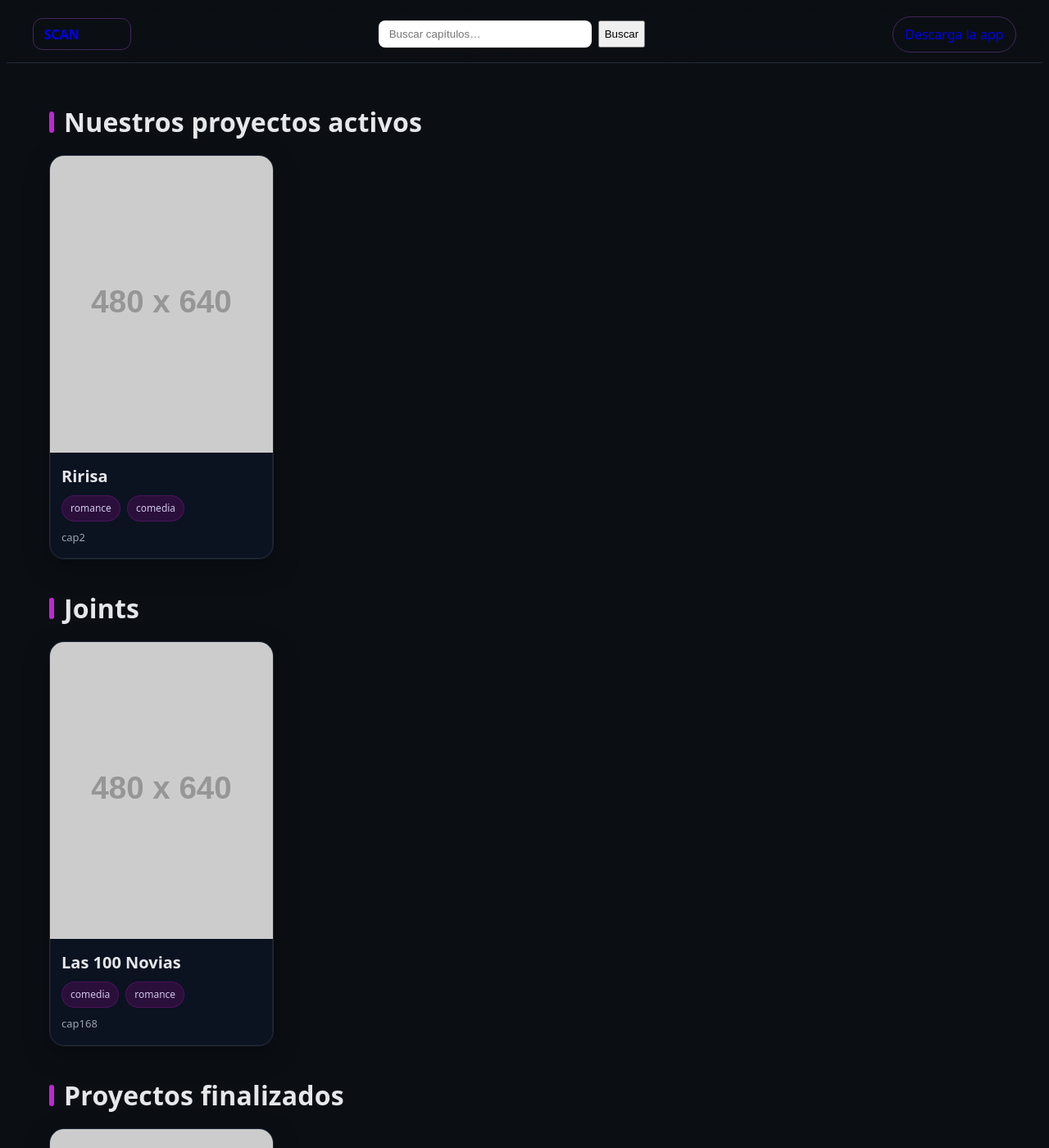
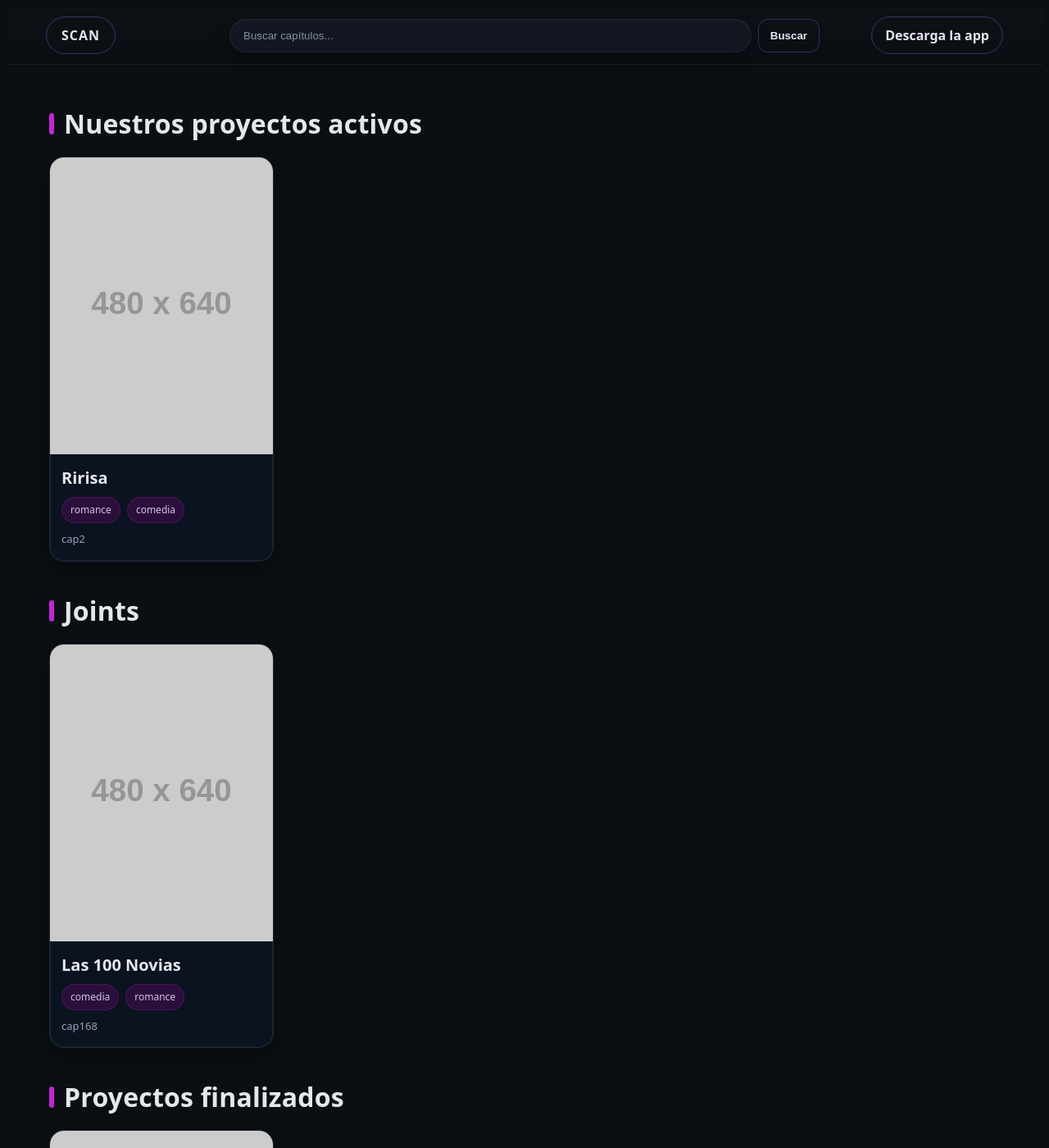
Before and after one commit to ZoteXD/pruebaPAG.github.io, a Jekyll site: the page built from index.html, in a window 1280 px wide and 1400 px high. Shown: the whole window at 82% size. Built offline with Jekyll 4.4.1, drawn with Linux system fonts in a browser that asks for light colours.

Commit message:
fix header

```diff
--- a/_includes/header_scan.html
+++ b/_includes/header_scan.html
@@ -1,15 +1,21 @@
-<header class="site-header">
-  <div class="container header-row">
-    <!-- Logo / marca -->
-    <a class="brand-scan" href="{{ site.baseurl }}/">SCAN</a>
+<header class="scan-header">
+  <div class="scan-header__inner">
+    <!-- Izquierda: logo/enlace -->
+    <a class="scan-logo" href="{{ '/' | relative_url }}">SCAN</a>
 
-    <!-- Buscador / filtro -->
-    <form class="search-form" onsubmit="event.preventDefault(); buscarCapitulo();">
-      <input id="qcap" type="search" placeholder="Buscar capítulos…" aria-label="Buscar capítulos">
-      <button type="submit">Buscar</button>
+    <!-- Centro: buscador -->
+    <form class="scan-search" role="search" aria-label="Buscar capítulos" onsubmit="return false;">
+      <input
+        id="scan-search-input"
+        type="search"
+        placeholder="Buscar capítulos..."
+        autocomplete="off"
+        aria-label="Buscar capítulos"
+      />
+      <button id="scan-search-btn" type="button">Buscar</button>
     </form>
 
-    <!-- Acción secundaria opcional -->
-    <a class="btn-ghost" href="{{ site.baseurl }}/#app">Descarga la app</a>
+    <!-- Derecha: CTA -->
+    <a class="scan-cta" href="{{ '/app' | relative_url }}">Descarga la app</a>
   </div>
 </header>
--- a/assets/css/theme.css
+++ b/assets/css/theme.css
@@ -116,26 +116,140 @@
   .ui-theme .manga-meta { max-width: none; }
 }
 
-/* ====== Header unificado ====== */
-.ui-theme .header-row{
-  display:grid;
-  grid-template-columns: 120px 1fr auto;
-  gap:1rem; align-items:center; padding:.75rem 0;
+/* ===== Header SCAN ===== */
+:root {
+  --scan-bg: #0e1116;      /* Fondo del header */
+  --scan-fg: #e6e6f0;      /* Texto */
+  --scan-muted: #aeb2c1;   /* Texto suave */
+  --scan-ring: #8b5cf6;    /* Morado (anillos/bordes) */
+  --scan-ring-ghost: rgba(139, 92, 246, 0.35);
+  --scan-input-bg: #121722;
+  --scan-input-fg: #e8ecf3;
+  --scan-input-placeholder: #8791a6;
+  --scan-shadow: 0 6px 24px rgba(0,0,0,.28);
 }
-.ui-theme .brand-scan{
-  font-weight:700; text-decoration:none;
-  display:inline-block; padding:.4rem .8rem; border-radius:.75rem;
-  border:1px solid rgba(175,82,222,.35);
+
+.scan-header {
+  position: sticky;
+  top: 0;
+  z-index: 1000;
+  background: linear-gradient(180deg, var(--scan-bg) 0%, #0a0d12 100%);
+  border-bottom: 1px solid rgba(255,255,255,0.06);
+  backdrop-filter: saturate(140%) blur(6px);
 }
-.ui-theme .search-form{ display:flex; gap:.5rem; justify-content:center; }
-.ui-theme .search-form input{
-  padding:.5rem .75rem; border-radius:.5rem;
-  border:1px solid rgba(255,255,255,.12);
-  min-width:260px; max-width:100%;
+
+.scan-header__inner {
+  margin: 0 auto;
+  max-width: 1200px;
+  padding: 12px 16px;
+  display: grid;
+  grid-template-columns: 1fr minmax(280px, 720px) 1fr;
+  align-items: center;
+  gap: 16px;
 }
-.ui-theme .btn-ghost{
-  display:inline-block; padding:.55rem .9rem; border-radius:999px; text-decoration:none;
-  border:1px solid rgba(175,82,222,.35);
+
+.scan-logo {
+  justify-self: start;
+  display: inline-block;
+  padding: 10px 18px;
+  border-radius: 999px;
+  border: 1px solid var(--scan-ring-ghost);
+  color: var(--scan-fg);
+  text-decoration: none;
+  font-weight: 800;
+  letter-spacing: 0.06em;
+  box-shadow: inset 0 0 0 1px rgba(255,255,255,0.04);
+  transition: box-shadow .2s ease, transform .12s ease, border-color .2s ease;
+}
+.scan-logo:hover {
+  border-color: var(--scan-ring);
+  box-shadow: 0 0 0 4px rgba(139,92,246,.18);
+  transform: translateY(-1px);
+}
+
+/* Buscador centrado */
+.scan-search {
+  display: grid;
+  grid-template-columns: 1fr auto;
+  gap: 8px;
+  justify-self: center;
+  width: 100%;
+}
+.scan-search input[type="search"] {
+  background: var(--scan-input-bg);
+  color: var(--scan-input-fg);
+  border: 1px solid rgba(255,255,255,0.06);
+  border-radius: 999px;
+  padding: 12px 16px;
+  outline: none;
+  box-shadow: inset 0 2px 0 rgba(255,255,255,0.02), var(--scan-shadow);
+  transition: border-color .2s ease, box-shadow .2s ease;
+}
+.scan-search input::placeholder {
+  color: var(--scan-input-placeholder);
+}
+.scan-search input:focus {
+  border-color: var(--scan-ring);
+  box-shadow:
+    0 0 0 4px rgba(139, 92, 246, 0.16),
+    inset 0 2px 0 rgba(255,255,255,0.02),
+    var(--scan-shadow);
+}
+
+/* Botón Buscar */
+.scan-search button {
+  background: transparent;
+  color: var(--scan-fg);
+  border: 1px solid var(--scan-ring-ghost);
+  border-radius: 12px;
+  padding: 10px 14px;
+  font-weight: 600;
+  cursor: pointer;
+  transition: border-color .2s ease, box-shadow .2s ease, transform .12s ease;
+}
+.scan-search button:hover {
+  border-color: var(--scan-ring);
+  box-shadow: 0 0 0 4px rgba(139,92,246,.18);
+  transform: translateY(-1px);
+}
+
+/* CTA derecha */
+.scan-cta {
+  justify-self: end;
+  display: inline-block;
+  padding: 10px 16px;
+  border-radius: 999px;
+  border: 1px solid var(--scan-ring-ghost);
+  color: var(--scan-fg);
+  text-decoration: none;
+  font-weight: 600;
+  box-shadow: inset 0 0 0 1px rgba(255,255,255,0.04);
+  transition: border-color .2s ease, box-shadow .2s ease, transform .12s ease;
+}
+.scan-cta:hover {
+  border-color: var(--scan-ring);
+  box-shadow: 0 0 0 4px rgba(139,92,246,.18);
+  transform: translateY(-1px);
+}
+
+/* Responsive */
+@media (max-width: 900px) {
+  .scan-header__inner {
+    grid-template-columns: 1fr 1.2fr auto;
+    gap: 12px;
+  }
+}
+@media (max-width: 680px) {
+  .scan-header__inner {
+    grid-template-columns: 1fr auto;
+    grid-template-areas:
+      "logo cta"
+      "search search";
+    row-gap: 10px;
+  }
+  .scan-logo { grid-area: logo; }
+  .scan-cta  { grid-area: cta; }
+  .scan-search { grid-area: search; }
 }
 
 /* ====== Portada + ficha (si Home también muestra ficha en alguna vista) ====== */
```
